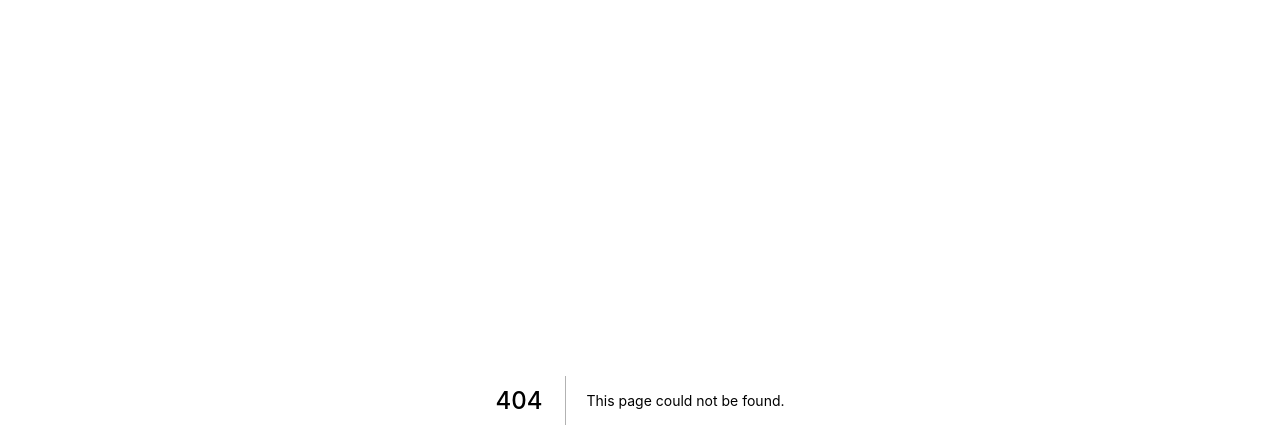
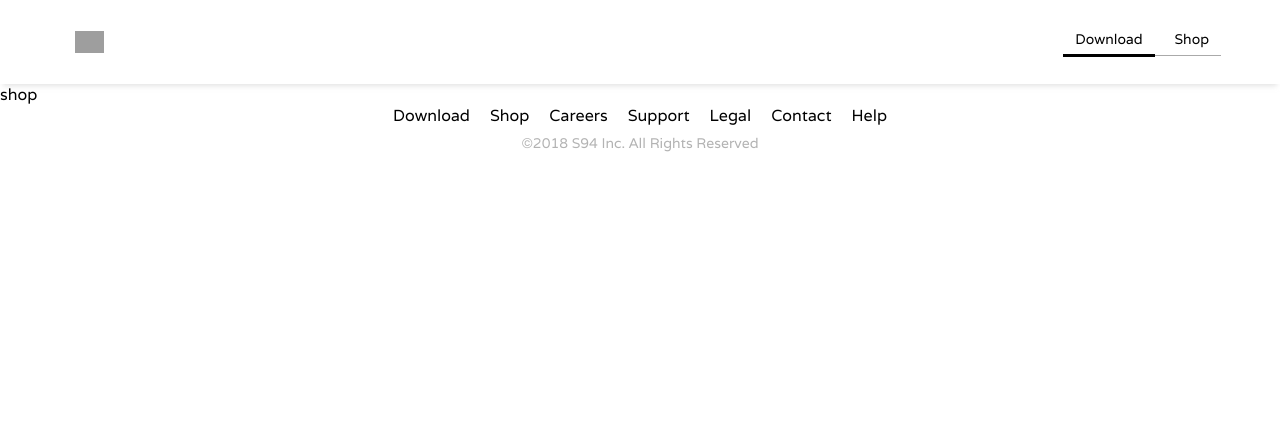
Before and after one commit to Jauny/nextts, a Next.js app: page /shop in a window 1280 px wide. Before the commit this address had no page. Shown: the top 448 px of the page. Built offline with nearby package versions, Linux system fonts and the light colour scheme; grey boxes are pictures that could not be loaded.

Commit message:
Implement top bar navigation between Download and SHop

```diff
--- /dev/null
+++ b/pages/shop.js
@@ -0,0 +1,15 @@
+import React from 'react'
+import {connect} from 'react-redux'
+import Layout from '../src/components/layout'
+
+class Shop extends React.Component {
+  render () {
+    return (
+      <Layout>
+        shop
+      </Layout>
+    )
+  }
+}
+
+export default connect()(Shop)
--- a/src/components/layout.jsx
+++ b/src/components/layout.jsx
@@ -14,6 +14,10 @@ export default({children}) => (
         margin: 0;
         font-family: 'Varela';
       }
+      a {
+        color: black;
+        text-decoration: none;
+      }
     `}</style>
   </div>
 )
--- a/src/components/nav.jsx
+++ b/src/components/nav.jsx
@@ -1,6 +1,7 @@
 import React, {Component} from 'react'
 import {connect} from 'react-redux'
 import classNames from 'classnames'
+import Link from 'next/link'
 
 import {setNavigation} from '../actions/allActions'
 import {NAVIGATION_ITEMS} from '../constants'
@@ -27,7 +28,9 @@ class Nav extends Component {
                   <span
                     className={classNames('nav-link', {'nav-link-active': this.props.navItemIndex === index})}
                     onClick={() => this.handleSetNavigation(index)}>
+                    <Link href={item.url}>
                       {item.label}
+                    </Link>
                   </span>
                 )
               })
--- a/src/constants.js
+++ b/src/constants.js
@@ -1,9 +1,11 @@
 export const NAVIGATION_ITEMS = [
   {
-    label: 'Download'
+    label: 'Download',
+    url: '/'
   },
   {
-    label: 'Shop'
+    label: 'Shop',
+    url: '/shop'
   }
 ]
 
```
